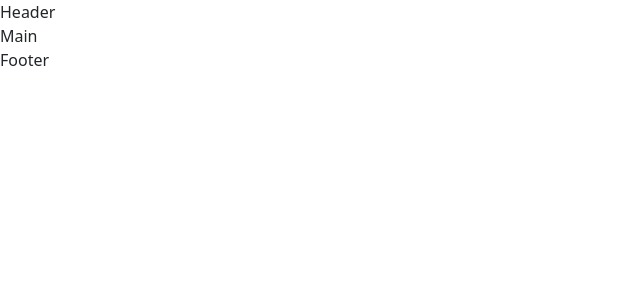
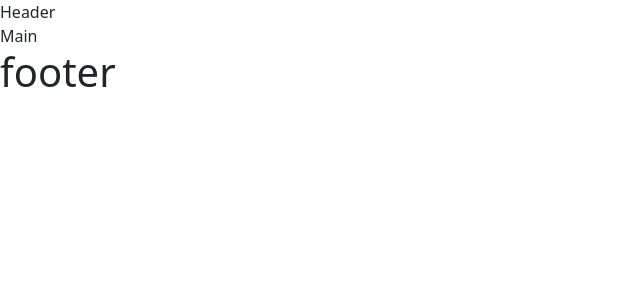
Before and after one commit to BelliaNino/react-dc-comics, a React (Vite) app: page / in a window 1280 px wide. Shown: the top 300 px of the page, without its empty margins (0-640 px from the left). Built offline with nearby package versions, Linux system fonts and the light colour scheme.

Commit message:
add var imgs

```diff
--- a/src/App.jsx
+++ b/src/App.jsx
@@ -7,9 +7,9 @@ function App() {
 
   return (
     <>
-      <AppHeader/>
-      <AppMain/>
-      <AppFooter/>
+      <AppHeader />
+      <AppMain />
+      <AppFooter />
     </>
   )
 }
--- a/src/components/AppFooter.jsx
+++ b/src/components/AppFooter.jsx
@@ -1,7 +1,24 @@
+//img footer
+import Mobile from "../assets/buy-comics-digital-comics.png"
+import Merch from "../assets/buy-comics-merchandise.png"
+import Subs from "../assets/buy-comics-subscriptions.png"
+import Stores from "../assets/buy-comics-shop-locator.png"
+import Visa from "../assets/buy-dc-power-visa.svg"
+import LogoDC from "../assets/dc-logo-bg.png"
+//img bg footer
+import BackGround from "../assets/footer-bg.jpg"
+//img social footer
+import Facebook from "../assets/footer-Facebook.png"
+import X from "../assets/footer-twitter.png"
+import YouTube from "../assets/footer-youtube.png"
+import Pinterst from "../assets/footer-pinterest.png"
+import Pointer from "../assets/footer-periscope.png"
+
+
 export default function AppFooter() {
     return (
         <footer>
-            Footer
+            <h1>footer</h1>
         </footer>
     )
 }
--- a/src/components/AppHeader.jsx
+++ b/src/components/AppHeader.jsx
@@ -1,3 +1,6 @@
+import Logo from "../assets/dc-logo.png"
+
+
 export default function AppHeader() {
     return (
         <header>
--- a/src/components/AppMain.jsx
+++ b/src/components/AppMain.jsx
@@ -1,3 +1,4 @@
+
 export default function AppMain() {
     return (
         <main>
```
